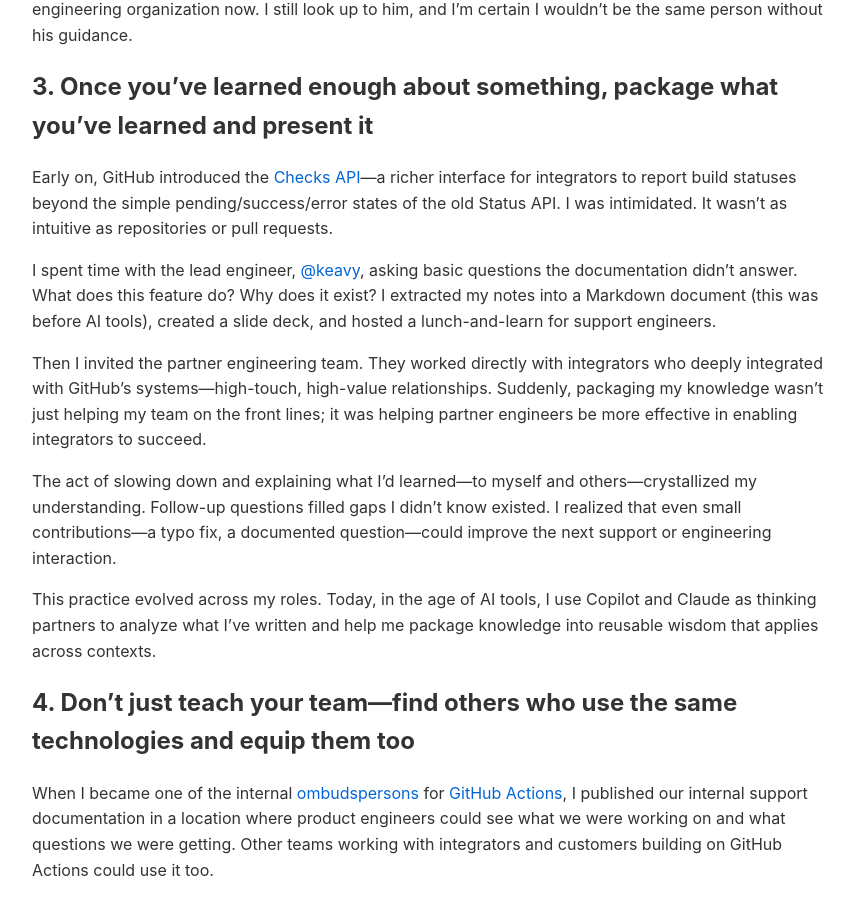
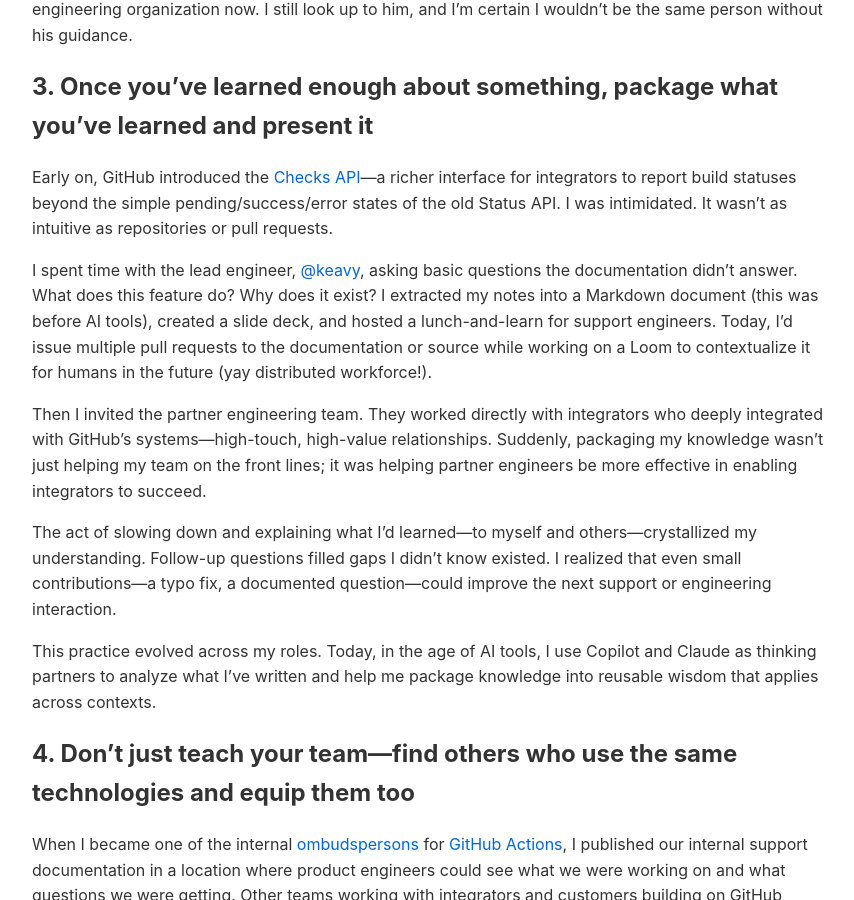
Before and after one commit to francisfuzz/dotcom, a Jekyll site: the page built from _posts/2025-12-29-a-decade-at-github.md, in a window 1280 px wide and 900 px high, scrolled down 1508 px. Shown: the whole window, without its empty margins (208-1062 px from the left). Built offline with Jekyll 4.4.1, drawn with Linux system fonts in a browser that asks for light colours; our own code applies the rules of GitHub Pages for plain Markdown files.

Commit message:
refactor: add context for today's workflow
Co-authored-by: Jason Meridth <jmeridth@proton.me>

```diff
--- a/_posts/2025-12-29-a-decade-at-github.md
+++ b/_posts/2025-12-29-a-decade-at-github.md
@@ -53,7 +53,7 @@ Years later, after several internal pivots, Ivan and I still check in every few
 
 Early on, GitHub introduced the [Checks API](https://docs.github.com/en/rest/checks?apiVersion=2022-11-28)—a richer interface for integrators to report build statuses beyond the simple pending/success/error states of the old Status API. I was intimidated. It wasn't as intuitive as repositories or pull requests.
 
-I spent time with the lead engineer, [@keavy](https://keavy.com/), asking basic questions the documentation didn't answer. What does this feature do? Why does it exist? I extracted my notes into a Markdown document (this was before AI tools), created a slide deck, and hosted a lunch-and-learn for support engineers.
+I spent time with the lead engineer, [@keavy](https://keavy.com/), asking basic questions the documentation didn't answer. What does this feature do? Why does it exist? I extracted my notes into a Markdown document (this was before AI tools), created a slide deck, and hosted a lunch-and-learn for support engineers. Today, I'd issue multiple pull requests to the documentation or source while working on a Loom to contextualize it for humans in the future (yay distributed workforce!).
 
 Then I invited the partner engineering team. They worked directly with integrators who deeply integrated with GitHub's systems—high-touch, high-value relationships. Suddenly, packaging my knowledge wasn't just helping my team on the front lines; it was helping partner engineers be more effective in enabling integrators to succeed.
 
```
